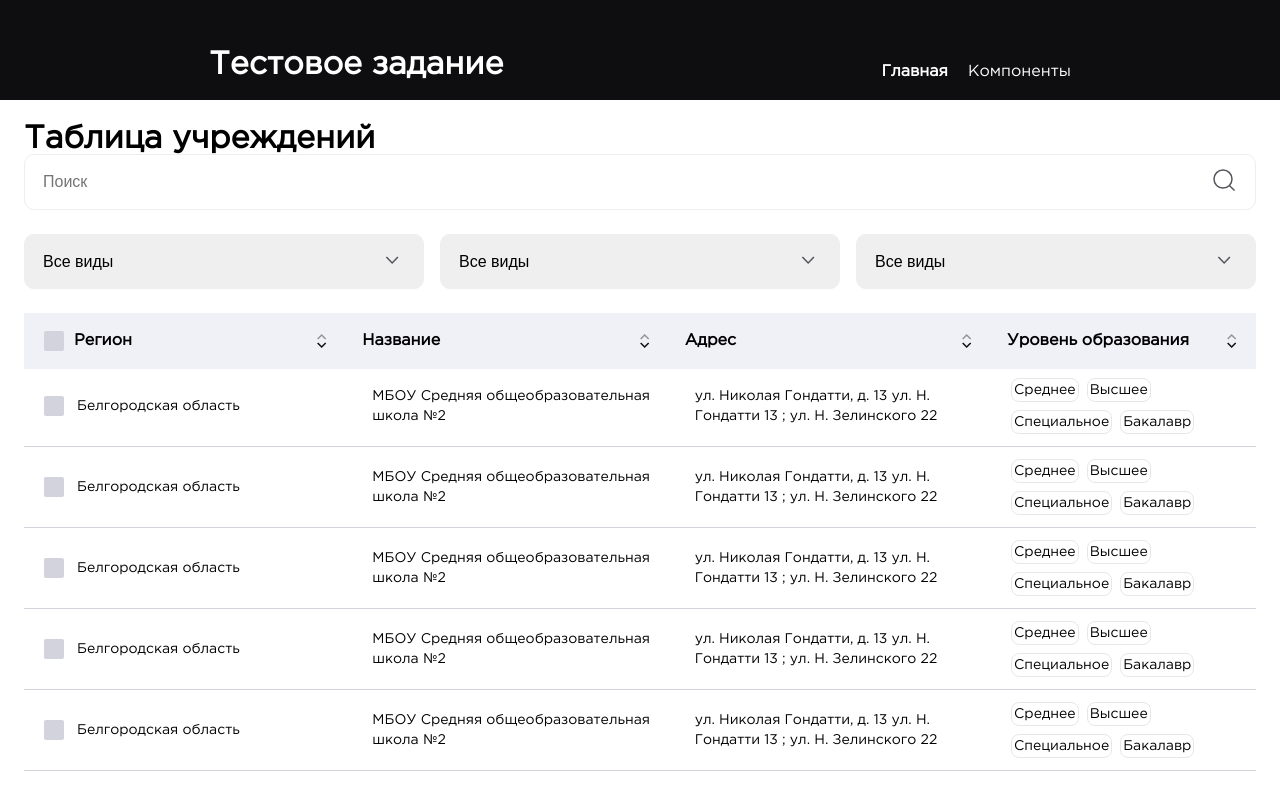
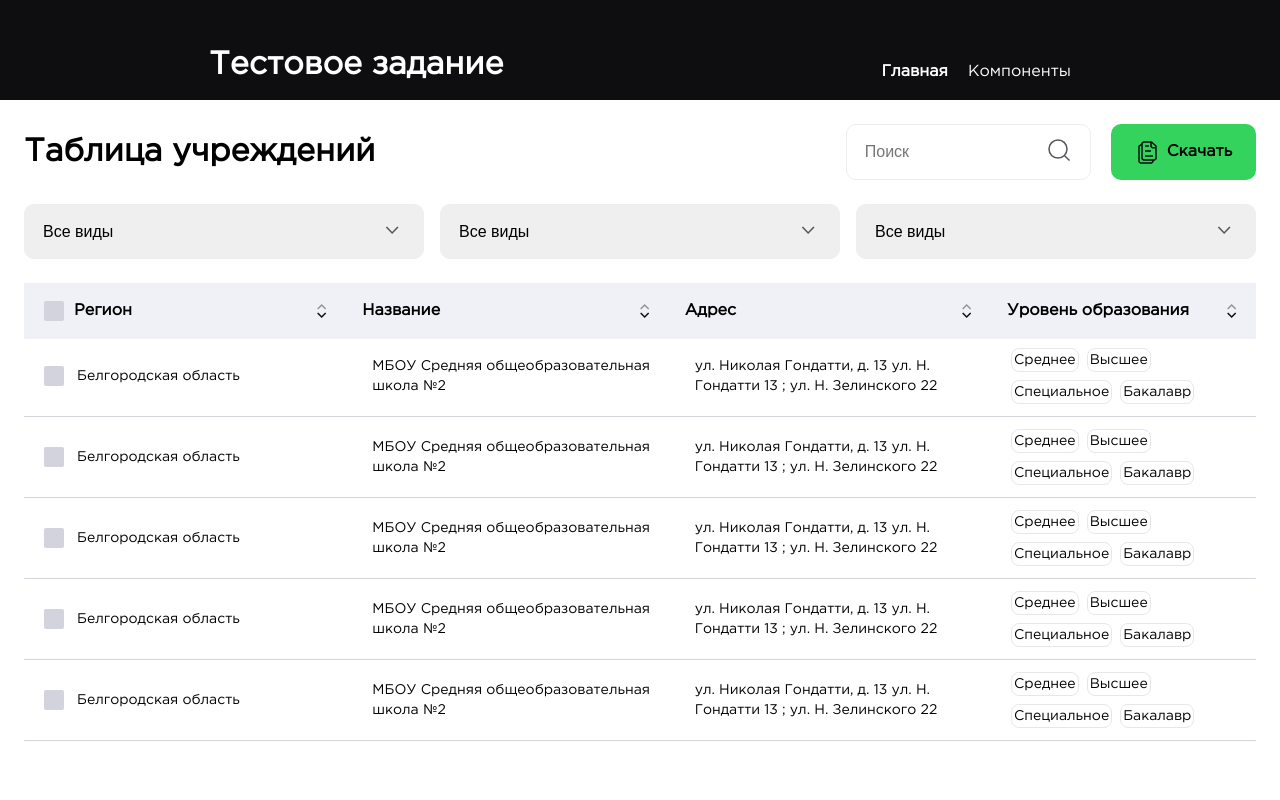
Before and after one commit to Hire-Hoffee/Schools-Table, a Vue app: page / in a window 1280 px wide. Built offline with nearby package versions, Linux system fonts and the light colour scheme.

Commit message:
button component

```diff
--- /dev/null
+++ b/src/components/input/ButtonInput.vue
@@ -0,0 +1,36 @@
+<script setup lang="ts">
+import docImg from '@/assets/images/doc.svg'
+</script>
+
+<template>
+  <button>
+    <img :src="docImg" alt="doc" />
+    <span>Скачать</span>
+  </button>
+</template>
+
+<style scoped lang="scss">
+button {
+  background-color: #33d35e;
+  padding: 16px 24px;
+  color: #000;
+  border: none;
+  border-radius: 10px;
+  display: flex;
+  align-items: center;
+  font-size: 16px;
+  font-weight: bold;
+  font-family: 'Gotham Pro', sans-serif;
+  cursor: pointer;
+  transition: 0.2s;
+
+  &:hover {
+    opacity: 0.9;
+    transition: 0.2s;
+  }
+
+  span {
+    margin-left: 8px;
+  }
+}
+</style>
--- a/src/views/HomeView.vue
+++ b/src/views/HomeView.vue
@@ -2,11 +2,17 @@
 import EduTable from '@/components/table/EduTable.vue'
 import SelectInput from '@/components/input/SelectInput.vue'
 import SearchInput from '@/components/input/SearchInput.vue'
+import ButtonInput from '@/components/input/ButtonInput.vue'
 </script>
 
 <template>
-  <h1>Таблица учреждений</h1>
-  <SearchInput />
+  <div class="header">
+    <h1>Таблица учреждений</h1>
+    <div>
+      <SearchInput />
+      <ButtonInput />
+    </div>
+  </div>
   <div class="inputs-block">
     <SelectInput />
     <SelectInput />
@@ -16,8 +22,19 @@ import SearchInput from '@/components/input/SearchInput.vue'
 </template>
 
 <style scoped lang="scss">
-h1 {
-  font-weight: bold;
+.header {
+  display: flex;
+  justify-content: space-between;
+  align-items: center;
+
+  h1 {
+    font-weight: bold;
+  }
+
+  div {
+    display: flex;
+    gap: 20px;
+  }
 }
 
 .inputs-block {
```
Also changed, not shown: src/assets/images/doc.svg (added).
